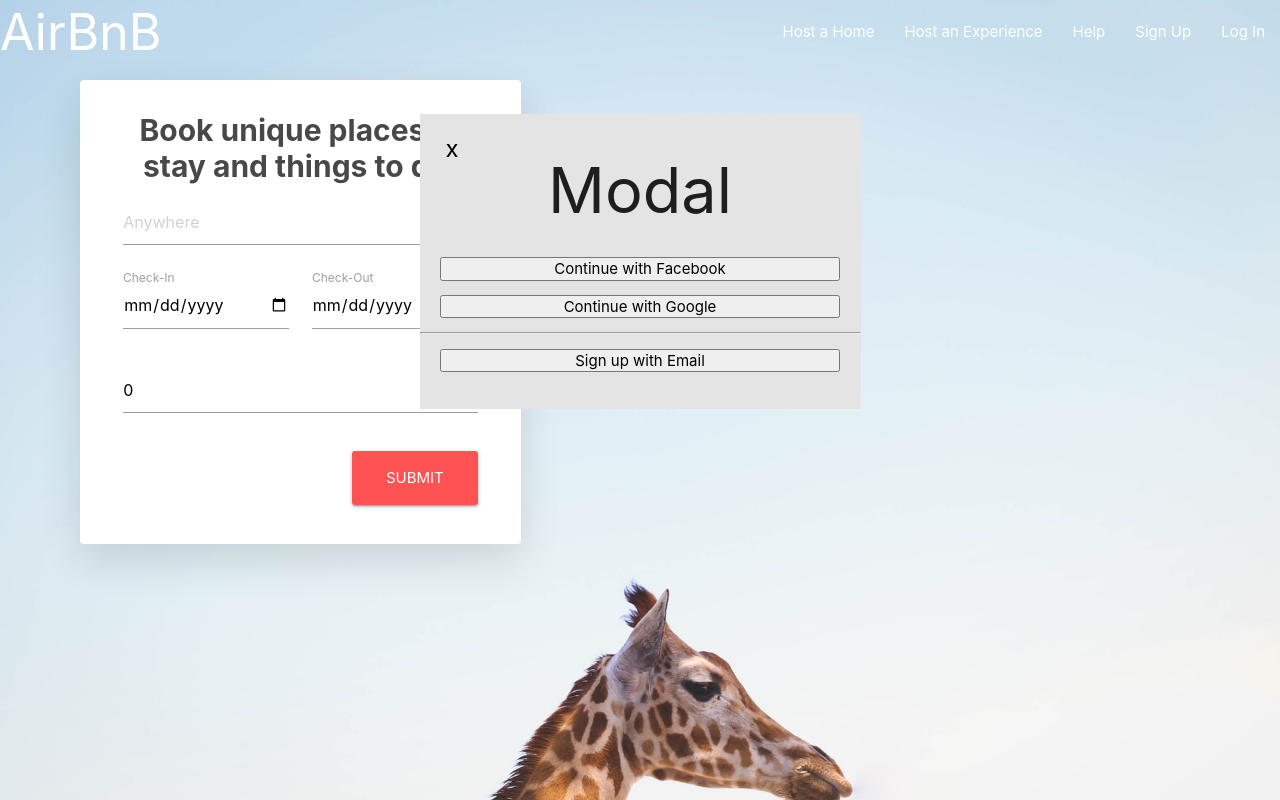
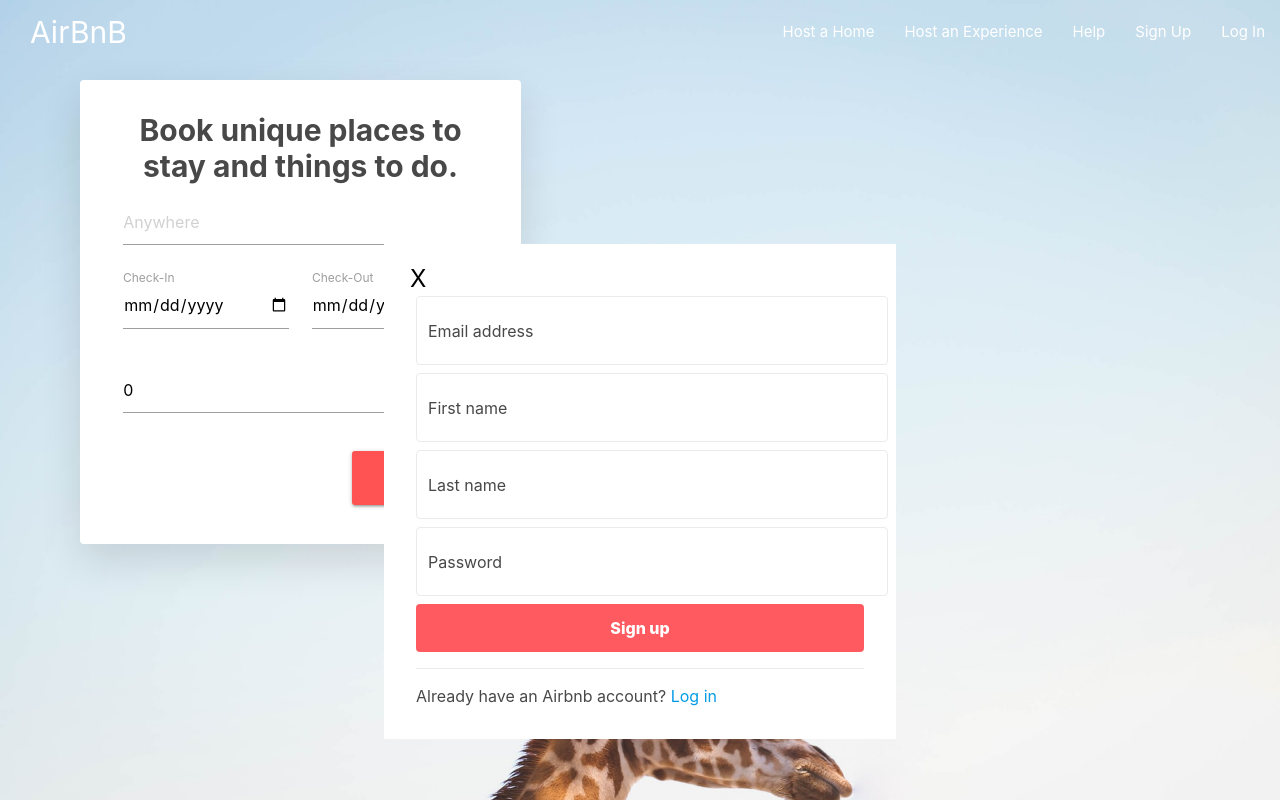
Before and after one commit to JonathanDonJoe/eCommerce-app, a React (Create React App) app in the folder front-end/: page / in a window 1280 px wide. Both pictures are taken after a click on the item "Sign Up". Built offline with nearby package versions, Linux system fonts and the light colour scheme.

Commit message:
Added ModalSplash, Login, and Signup components.

```diff
--- /dev/null
+++ b/front-end/src/components/NavBar/Login.js
@@ -0,0 +1,20 @@
+import React from 'react';
+import { Link } from 'react-router-dom';
+
+
+function Login(props) {
+    return (
+        <div className="login-form">
+            <button className="facebook-login">Connect With Facebook</button>
+            <button className="google-login">Connect with Google</button>
+            <span>or</span>
+            <input className="email-signup" placeholder="Email address" />
+            <input className="password-signup" placeholder="Password" />
+            <button className="sign-up-button">Log In</button>
+            <div className="border-rule"></div>
+            <div onClick={() => {props.changeModalContent('signup')}} className="login-text align-left">Don't have an account? <Link to="">Sign Up</Link></div>
+        </div>
+    )
+}
+
+export default Login;
--- /dev/null
+++ b/front-end/src/components/NavBar/ModalSplash.js
@@ -0,0 +1,19 @@
+import React from 'react';
+import { Link } from 'react-router-dom';
+
+function ModalSplash(props) {
+
+
+    return(
+        <div>
+            <button className="facebook-login">Connect With Facebook</button>
+            <button className="google-login">Connect with Google</button>
+            <span>or</span>
+            <button onClick={() => {props.changeModalContent('signup')}} className="center email-login">Sign up with email</button>
+            <div className="border-rule"></div>
+            <div onClick={() => {props.changeModalContent('login')}} className="login-text align-left">Already have an Airbnb account? <Link to="">Log in</Link></div>
+        </div>
+    )
+}
+
+export default ModalSplash;
--- a/front-end/src/components/NavBar/NavBar.css
+++ b/front-end/src/components/NavBar/NavBar.css
@@ -1,70 +1,214 @@
-.site-title {
-    font-size: 50px;
+.nav{
+    position: absolute;
+    width: 100%;
+    top: 0;
+    left: 0;
+}
+.nav nav{
+    box-shadow: none;
 }
 
-.nav ul li {
+.site-title {
+    font-size: 30px;
+    padding-left: 30px;
+}
+.nav ul li{
     color: white;
     cursor: pointer;
 }
-
-.nav nav {
-    box-shadow: none;
+.nav .nav-non-link{
+    padding: 0 15px;
 }
-
-.nav ul li:hover {
+.nav-non-link:hover{
     border-bottom: 2px solid white;
     background-color: initial;
 }
-/*
-.nav-non-link:hover {
+.nav ul li:hover{
     border-bottom: 2px solid white;
     background-color: initial;
-} */
-
-.nav .nav-non-link {
-    padding: 0 15px;
 }
-
-.login-modal {
-    background-color: rgb(228, 228, 228);
+.login-modal{
+    display: none;
+    background-color: white;
     width: 40%;
-    max-width: 441px;
+    max-width: 568px !important;
     position: absolute;
     left: 0;
     right: 0;
     margin-left: auto;
     margin-right: auto;
-    margin-top: 30px;
-    margin-bottom: 30px;
-    display: none;
-    padding-bottom: 30px;
-    z-index: 2;
+    margin-top: 20vh;
+    z-index: 100;
+    box-sizing: border-box !important;
+    padding: 32px !important;
 }
-
-.close-modal {
+#close-modal{
     position: absolute;
+    left: 20px;
     top: 20px;
-    left: 20px;
     font-size: 24px;
     cursor: pointer;
     background-color: transparent;
     border: none;
 }
-
-.body-modal-show {
+.body-modal-show{
     position: fixed;
-    top: 0;
-    left: 0;
-    bottom: 0;
-    right: 0;
+    top:0;
+    left:0;
+    bottom:0;
+    right:0;
     overflow: hidden;
-    /* opacity: .3; */
-    background-color: black;
     z-index: 1;
-
+    background-color: #484848;
 }
-
-.sign-up-buttons {
-    width: 400px;
-    margin: 7px 0;
+.facebook-login{
+    cursor: pointer;
+    transition-property: background, border-color, color;
+    transition-duration: 0.2s;
+    transition-timing-function: ease-out;
+    position: relative;
+    text-align: center;
+    width: 100%;
+    font-size: 16px;
+    line-height: 24px;
+    letter-spacing: normal;
+    font-family: Circular, -apple-system, BlinkMacSystemFont, Roboto, "Helvetica Neue", sans-serif;
+    padding-top: 10px;
+    padding-bottom: 10px;
+    font-weight: 800;
+    padding-left: 22px;
+    padding-right: 22px;
+    color: rgb(255, 255, 255);
+    text-decoration: none;
+    border-radius: 4px;
+    border-width: 2px;
+    border-style: solid;
+    background: rgb(69, 104, 178);
+    border-color: transparent;
+    margin-top: 30px;
+    margin-bottom: 8px;
 }
+.google-login{
+    cursor: pointer;
+    transition-property: background, border-color, color;
+    transition-duration: 0.2s;
+    transition-timing-function: ease-out;
+    position: relative;
+    display: inline-block;
+    text-align: center;
+    width: 100%;
+    font-size: 16px;
+    line-height: 24px;
+    letter-spacing: normal;
+    font-family: Circular, -apple-system, BlinkMacSystemFont, Roboto, "Helvetica Neue", sans-serif;
+    padding-top: 10px;
+    padding-bottom: 10px;
+    font-weight: 800;
+    color: rgb(72, 72, 72);
+    text-decoration: none;
+    border-radius: 4px;
+    border-width: 2px;
+    border-style: solid;
+    background: rgb(255, 255, 255);
+    border-color: rgb(118, 118, 118);
+}
+.email-login{
+    color: #ffffff;
+    display: inline-block;
+    position: relative;
+    text-align: center;
+    transition-property: background, border-color, color;
+    transition-duration: 0.2s;
+    transition-timing-function: ease-out;
+    cursor: pointer;
+    width: 100%;
+    font-size: 16px;
+    line-height: 24px;
+    letter-spacing: normal;
+    padding-top: 10px;
+    padding-bottom: 10px;
+    font-weight: 800;
+    padding-left: 22px;
+    padding-right: 22px;
+    min-width: 71.1935px;
+    box-shadow: none;
+    color: rgb(255, 255, 255);
+    margin: 0px;
+    text-decoration: none;
+    border-radius: 4px;
+    border-width: 2px;
+    border-style: solid;
+    background: rgb(255, 90, 95);
+    border-color: transparent;
+}
+.login-modal span{
+    margin: 20px 0px;
+    display: inline-block;
+}
+.login-modal .login-text{
+    text-align: left;
+    overflow-wrap: break-word !important;
+    font-size: 16px !important;
+    font-weight: 400 !important;
+    line-height: 1.375em !important;
+    color: rgb(72, 72, 72) !important;
+    margin: 0px !important;
+}
+.login-modal .border-rule{
+    border-bottom: 1px #EBEBEB solid;
+    margin-top: 16px;
+    margin-bottom: 16px;
+}
+.login-modal .register-form, .login-modal .login-form {
+    margin-top: 20px;
+}
+.login-modal .register-form input, .login-modal .login-form input{
+    font-size: 16px;
+    line-height: 24px;
+    letter-spacing: normal;
+    font-family: Circular,-apple-system,BlinkMacSystemFont,Roboto,Helvetica Neue,sans-serif;
+    color: #484848;
+    padding-top: 11px;
+    padding-bottom: 11px;
+    font-weight: normal;
+    background-color: transparent;
+    padding-left: 11px;
+    padding-right: 11px;
+    width: 100% !important;
+    border-width: 1px !important;
+    border-style: solid !important;
+    border-color: rgb(235, 235, 235) !important;
+    border-radius: 4px !important;
+}
+.login-modal .register-form input::-webkit-input-placeholder, .login-modal .login-form input::-webkit-input-placeholder  { /* Chrome/Opera/Safari */
+    color: #484848;
+}
+.sign-up-button{
+    display: inline-block !important;
+    position: relative !important;
+    text-align: center !important;
+    transition-property: background, border-color, color !important;
+    transition-duration: 0.2s !important;
+    transition-timing-function: ease-out !important;
+    cursor: pointer !important;
+    width: 100% !important;
+    font-size: 16px !important;
+    line-height: 24px !important;
+    letter-spacing: normal !important;
+    font-family: Circular, -apple-system, BlinkMacSystemFont, Roboto, "Helvetica Neue", sans-serif !important;
+    padding-top: 10px !important;
+    padding-bottom: 10px !important;
+    font-weight: 800 !important;
+    padding-left: 22px !important;
+    padding-right: 22px !important;
+    min-width: 71.1935px !important;
+    box-shadow: none !important;
+    color: rgb(255, 255, 255) !important;
+    margin: 0px !important;
+    text-decoration: none !important;
+    border-radius: 4px !important;
+    border-width: 2px !important;
+    border-style: solid !important;
+    background: rgb(255, 90, 95) !important;
+    border-color: transparent !important;
+}
--- a/front-end/src/components/NavBar/NavBar.js
+++ b/front-end/src/components/NavBar/NavBar.js
@@ -1,11 +1,33 @@
 import React, { Component } from 'react';
 import './NavBar.css';
 import { Link } from 'react-router-dom';
+import ModalSplash from './ModalSplash';
+import Login from './Login';
+import SignUp from './SignUp';
 
 class NavBar extends Component {
 
     state = {
-        showModal: false
+        showModal: false,
+        modalContent: <ModalSplash />
+    }
+
+    componentDidMount() {
+        this.setState( {
+            modalContent: <ModalSplash changeModalContent={this.changeModalContent} />
+        })
+    }
+
+    changeModalContent = (newContent) => {
+        let modalContent = <ModalSplash changeModalContent={this.changeModalContent} />
+        if (newContent === 'login') {
+            modalContent= <Login changeModalContent={this.changeModalContent} />
+        } else if (newContent === 'signup') {
+            modalContent= <SignUp changeModalContent={this.changeModalContent} />
+        }
+        this.setState( {
+            modalContent
+        })
     }
 
     signUp = (e) => {
@@ -13,6 +35,15 @@ class NavBar extends Component {
         this.setState({
             showModal: true
         })
+        this.changeModalContent('signup');
+    }
+
+    login = (e) => {
+        document.querySelector('body').classList = 'body-modal-show';
+        this.setState({
+            showModal: true
+        })
+        this.changeModalContent('login');
     }
 
     closeModal = (e) => {
@@ -37,7 +68,7 @@ class NavBar extends Component {
                                     {/* <Link to='/sign-up'>Sign Up</Link> */}
                                     Sign Up
                                 </li>
-                                <li className='nav-non-link' onClick={this.signUp}>
+                                <li className='nav-non-link' onClick={this.login}>
                                     {/* <Link to='/log-in'>Log In</Link> */}
                                     Log In
                                 </li>
@@ -45,13 +76,11 @@ class NavBar extends Component {
                         </div>
                     </nav>
                 </div>
-                <div className='login-modal' style={this.state.showModal ?  {'display': 'block'}: {}}>
-                    <button className='close-modal' onClick={this.closeModal}>x</button>
-                    <h1>Modal</h1>
-                    <button className='sign-up-buttons' type='submit'>Continue with Facebook</button>
-                    <button className='sign-up-buttons' type='submit'>Continue with Google</button>
-                    <hr/>
-                    <button className='sign-up-buttons' type='submit'>Sign up with Email</button>
+                <div className="login-modal" style={this.state.showModal ? {"display": "block"} : {}} >
+                    <button id="close-modal" onClick={this.closeModal}>&Chi;</button>
+                    <div className="modal-content">
+                        {this.state.modalContent}
+                    </div>
                 </div>
             </div>
         );
--- /dev/null
+++ b/front-end/src/components/NavBar/SignUp.js
@@ -0,0 +1,19 @@
+import React from 'react';
+import { Link } from 'react-router-dom';
+
+
+function SignUp(props) {
+    return (
+        <div className="register-form">
+            <input className="email-signup" placeholder="Email address" />
+            <input className="first-signup" placeholder="First name" />
+            <input className="last-signup" placeholder="Last name" />
+            <input className="password-signup" placeholder="Password" />
+            <button className="sign-up-button">Sign up</button>
+            <div className="border-rule"></div>
+            <div onClick={() => {props.changeModalContent('login')}} className="login-text align-left">Already have an Airbnb account? <Link to="">Log in</Link></div>
+        </div>
+    )
+}
+
+export default SignUp;
```
